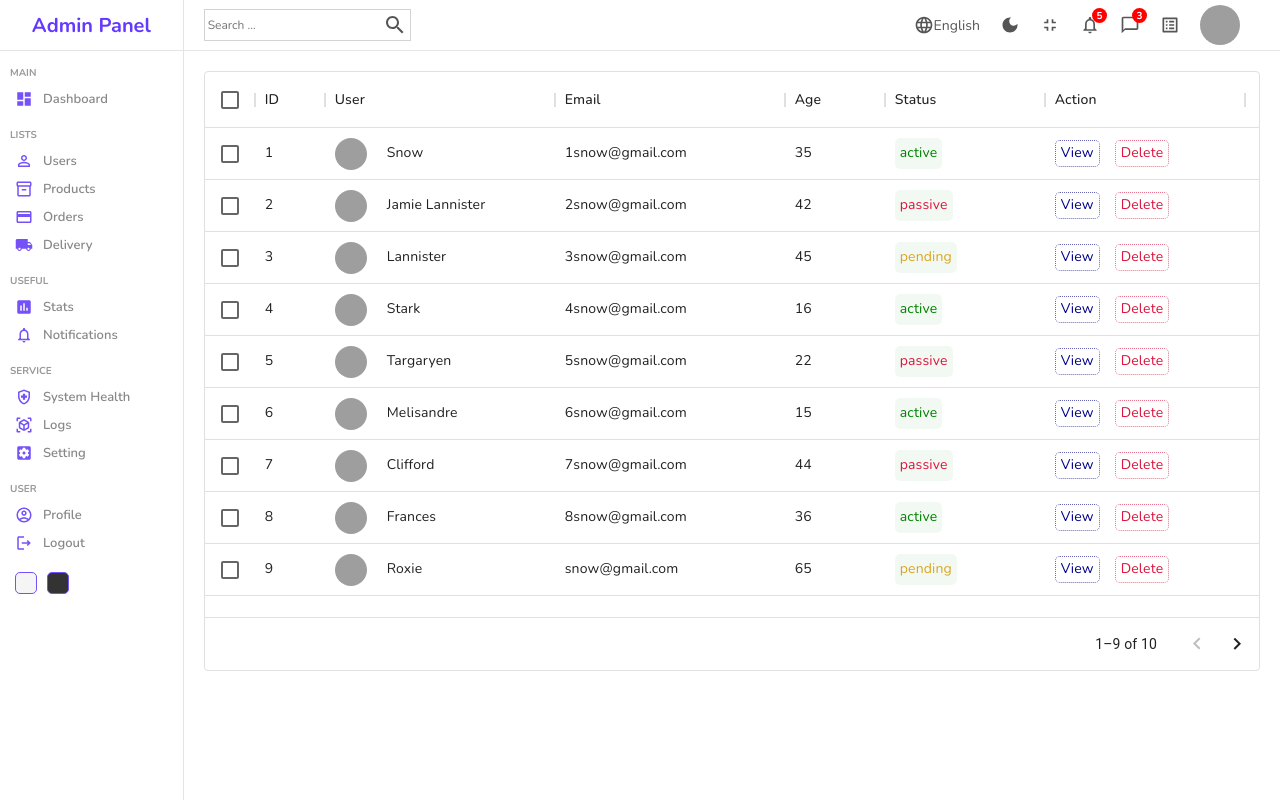
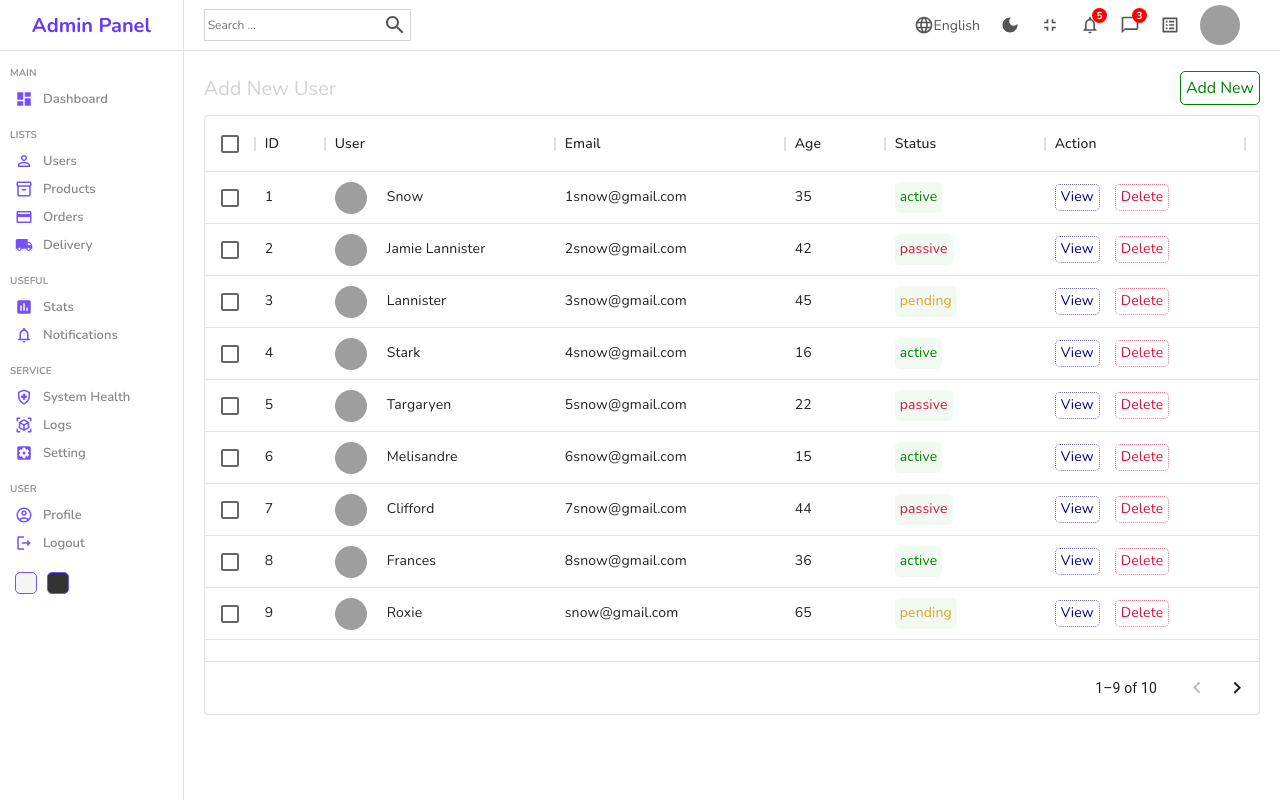
Before and after one commit to Yurii-Sapsai/project-admin-panel-desktop, a React (Create React App) app: page /users in a window 1280 px wide. Built offline with nearby package versions, Linux system fonts and the light colour scheme; grey boxes are pictures that could not be loaded.

Commit message:
add new router-links

```diff
--- a/src/components/Datatable/Datatable.jsx
+++ b/src/components/Datatable/Datatable.jsx
@@ -39,6 +39,12 @@
 
   return (
     <div className='datatable'>
+      <div className="datatableTitle">
+        Add New User
+        <Link to="/users/new" style={{textDecoration:"none"}} className="link">
+            Add New
+        </Link>
+      </div>
         <DataGrid
         rows={userRows}
         columns={userColumns.concat(actionColumn)}
--- a/src/components/Datatable/Datatable.sass
+++ b/src/components/Datatable/Datatable.sass
@@ -1,6 +1,26 @@
 .datatable
     height: 600px
     padding: 20px
+
+    .datatableTitle
+        width: 100%
+        color: lightgray
+        font-size: 20px
+        margin-bottom: 10px
+        display: flex
+        align-items: center
+        justify-content: space-between
+
+        .link
+            text-decoration: none
+            color: green
+            font-size: 16px
+            font-weight: 400
+            border: 1px solid green
+            padding: 5px
+            border-radius: 5px
+            cursor: pointer
+
 
     .cellWithImg
         display: flex
--- a/src/components/Sidebar/Sidebar.jsx
+++ b/src/components/Sidebar/Sidebar.jsx
@@ -14,11 +14,15 @@
 import AccountCircleOutlinedIcon from '@mui/icons-material/AccountCircleOutlined';
 import LogoutOutlinedIcon from '@mui/icons-material/LogoutOutlined';
 
+import {Link} from 'react-router-dom'
+
 function Sidebar() {
   return (
     <div className='sidebar'>
         <div className='top'>
-          <span className='logo'>Admin Panel</span>
+          <Link to="/" style={{textDecoration:"none"}}>
+              <span className='logo'>Admin Panel</span>
+          </Link>
         </div>
         <div className='center'>
           <ul>
@@ -28,14 +32,18 @@
               <span>Dashboard</span>
             </li>
             <p className="title">LISTS</p>
+            <Link to="/users" style={{textDecoration:"none"}}>
             <li>
               <PersonOutlineOutlinedIcon className='icon'/>
               <span>Users</span>
             </li>
+            </Link>
+            <Link to="/products" style={{textDecoration:"none"}}>
             <li>
               <Inventory2OutlinedIcon className='icon'/>
               <span>Products</span>
             </li>
+            </Link>
             <li>
               <CreditCardIcon className='icon'/>
               <span>Orders</span>
```
